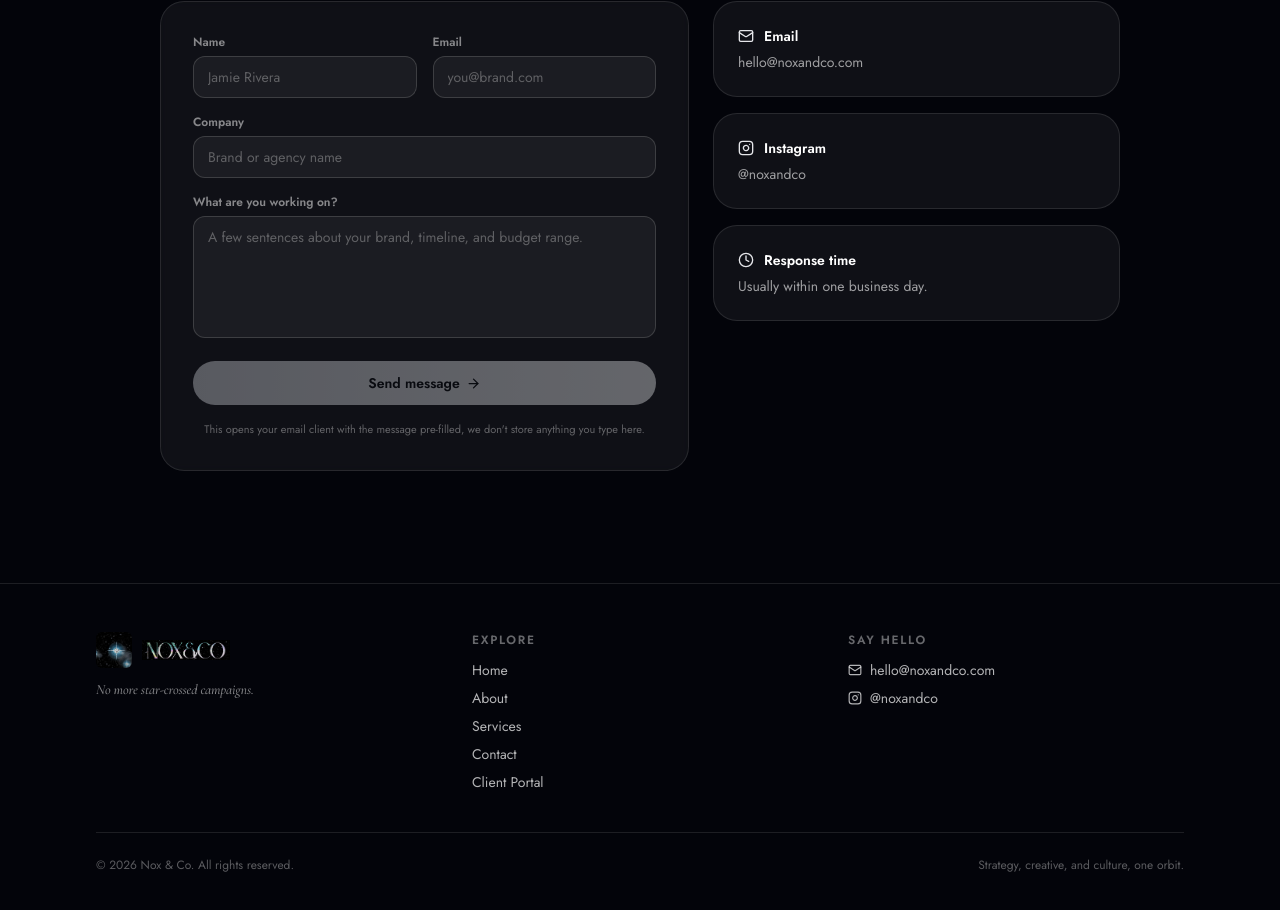
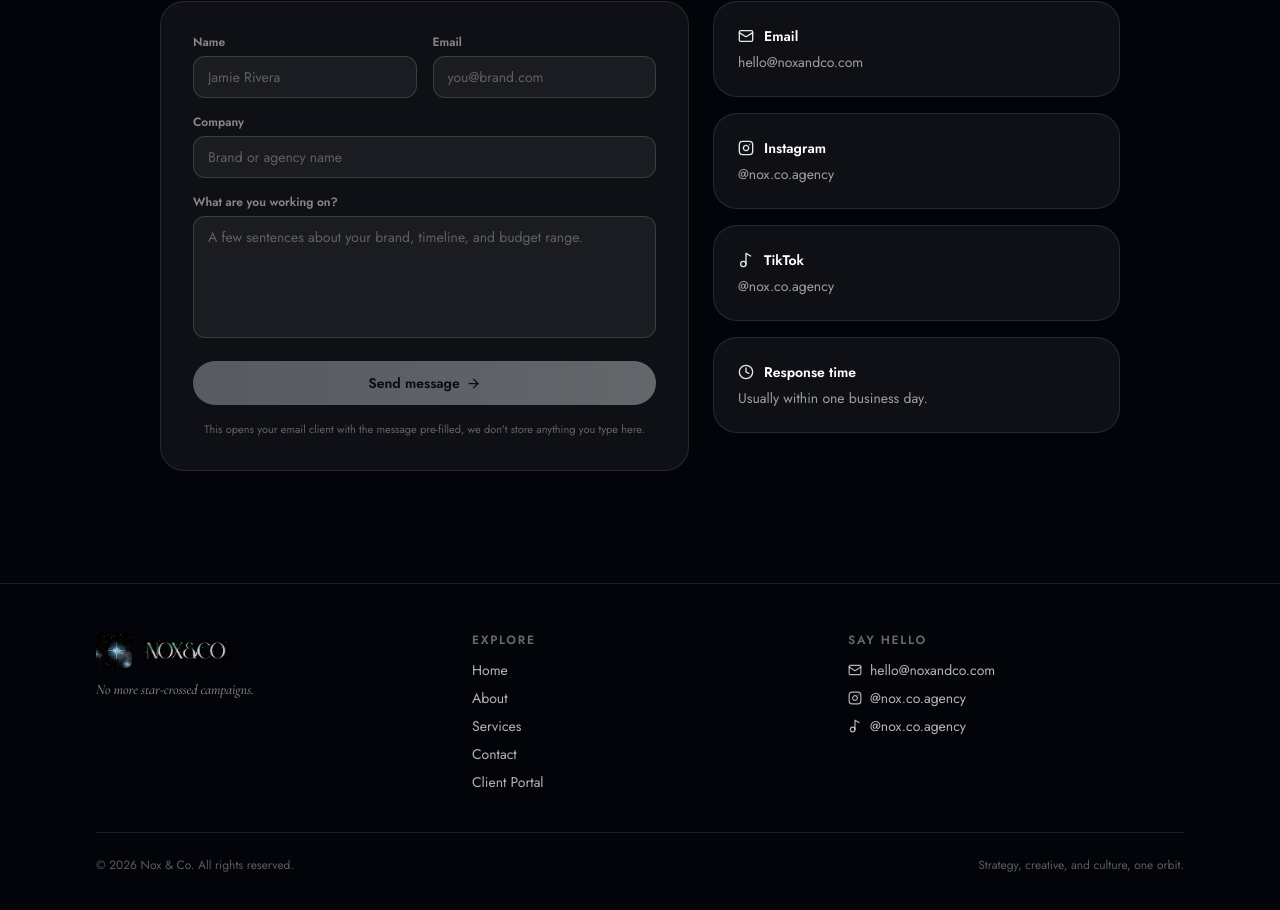
Before and after one commit to Coconutcarebear/NoxCo, a Next.js app: page /contact in a window 1280 px wide. Shown: the part 376-1286 px from the top of the page. Built offline with nearby package versions, Linux system fonts and the light colour scheme; no server answers.

Commit message:
Add files via upload

```diff
--- a/src/app/contact/page.tsx
+++ b/src/app/contact/page.tsx
@@ -1,7 +1,7 @@
 "use client";
 
 import { useState } from "react";
-import { Mail, Instagram, Clock, ArrowRight } from "lucide-react";
+import { Mail, Instagram, Music2, Clock, ArrowRight } from "lucide-react";
 import { MarketingShell } from "@/components/marketing/MarketingShell";
 import { Reveal } from "@/components/marketing/Reveal";
 
@@ -130,8 +130,17 @@ export default function ContactPage() {
                 <Instagram size={16} className="text-lavender" />
                 <span className="text-sm font-semibold">Instagram</span>
               </div>
-              <a href="https://instagram.com" target="_blank" rel="noreferrer" className="mt-1.5 block text-sm text-white/60 hover:text-white">
-                @noxandco
+              <a href="https://www.instagram.com/nox.co.agency" target="_blank" rel="noreferrer" className="mt-1.5 block text-sm text-white/60 hover:text-white">
+                @nox.co.agency
+              </a>
+            </div>
+            <div className="rounded-3xl border border-white/10 bg-white/5 p-6">
+              <div className="flex items-center gap-2.5 text-white">
+                <Music2 size={16} className="text-lavender" />
+                <span className="text-sm font-semibold">TikTok</span>
+              </div>
+              <a href="https://www.tiktok.com/@nox.co.agency" target="_blank" rel="noreferrer" className="mt-1.5 block text-sm text-white/60 hover:text-white">
+                @nox.co.agency
               </a>
             </div>
             <div className="rounded-3xl border border-white/10 bg-white/5 p-6">
--- a/src/components/marketing/MarketingFooter.tsx
+++ b/src/components/marketing/MarketingFooter.tsx
@@ -1,5 +1,5 @@
 import Link from "next/link";
-import { Instagram, Mail } from "lucide-react";
+import { Instagram, Music2, Mail } from "lucide-react";
 
 export function MarketingFooter() {
   return (
@@ -35,8 +35,11 @@ export function MarketingFooter() {
               <a href="mailto:hello@noxandco.com" className="flex items-center gap-2 text-sm text-white/70 hover:text-white">
                 <Mail size={14} /> hello@noxandco.com
               </a>
-              <a href="https://instagram.com" target="_blank" rel="noreferrer" className="flex items-center gap-2 text-sm text-white/70 hover:text-white">
-                <Instagram size={14} /> @noxandco
+              <a href="https://www.instagram.com/nox.co.agency" target="_blank" rel="noreferrer" className="flex items-center gap-2 text-sm text-white/70 hover:text-white">
+                <Instagram size={14} /> @nox.co.agency
+              </a>
+              <a href="https://www.tiktok.com/@nox.co.agency" target="_blank" rel="noreferrer" className="flex items-center gap-2 text-sm text-white/70 hover:text-white">
+                <Music2 size={14} /> @nox.co.agency
               </a>
             </div>
           </div>
```
